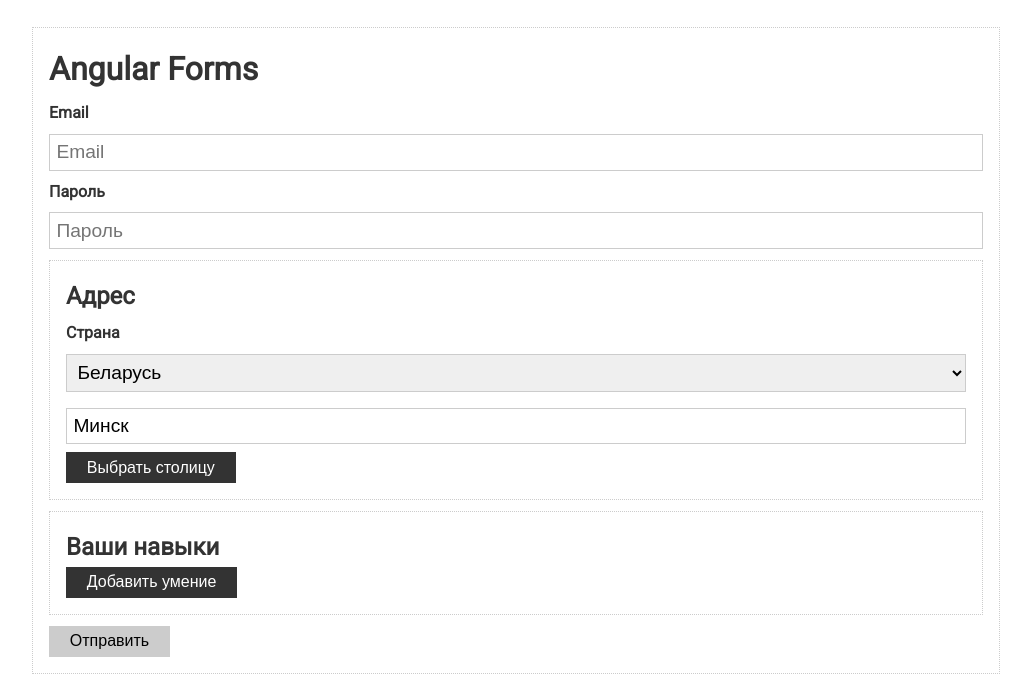
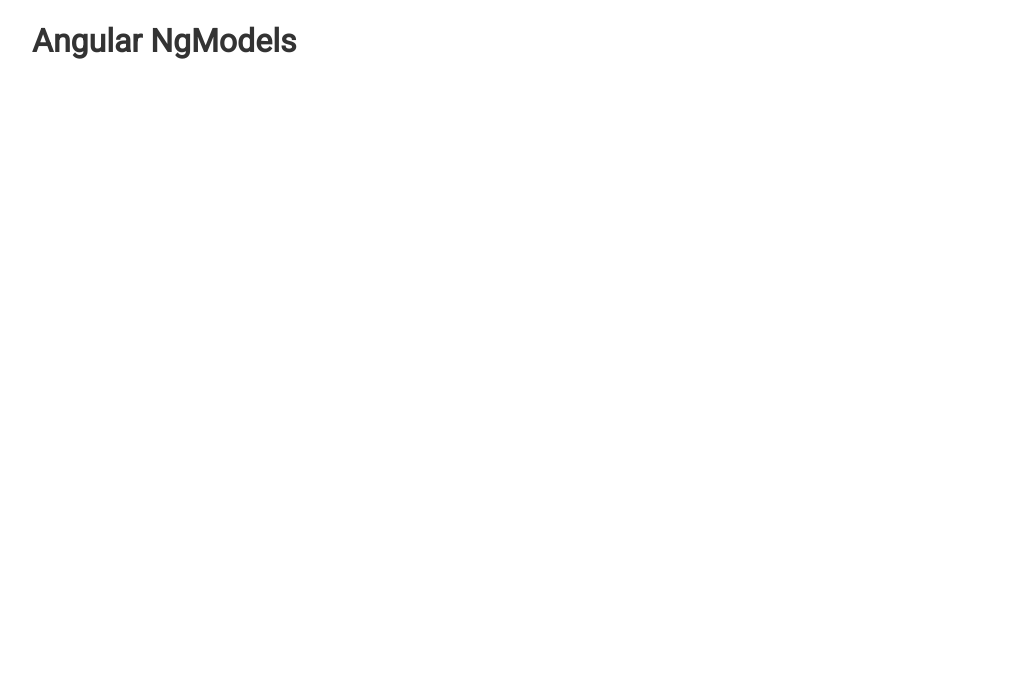
Before and after one commit to Comprehensher/angular-conspect, an Angular app: page / in a window 1280 px wide. Shown: the top 696 px of the page, without its empty margins (124-1155 px from the left). Built offline with nearby package versions, Linux system fonts and the light colour scheme.

Commit message:
Initial clean commit before lesson your NgModel

```diff
--- a/src/app/app.component.html
+++ b/src/app/app.component.html
@@ -1,83 +1,3 @@
 <div class="container">
-  <form class="card" [formGroup]="form" (ngSubmit)="submit()" >
-    <h1>Angular Forms</h1>
-
-    <div class="form-control">
-      <label>Email</label>
-      <input type="text" placeholder="Email" formControlName="email">
-      <!--      you can debug, see what errors at element in json format
-      <pre>{{form.get('email').errors | json}}</pre>
-      -->
-      <div
-        *ngIf="form.get('email').invalid && form.get('email').touched"
-        class="validation">
-        <small *ngIf="form.get('email').errors['required']">
-          Поле email не может быть пустым
-        </small>
-        <small *ngIf="form.get('email').errors['email']">
-          Введите корректный email
-        </small>
-        <small *ngIf="form.get('email').errors['restrictedEmail']">
-          Email {{form.get('email').value}} запрещен
-        </small>
-        <small *ngIf="form.get('email').errors['uniqEmail']">
-          Email {{form.get('email').value}} занят
-        </small>
-      </div>
-    </div>
-
-    <div class="form-control">
-      <label>Пароль</label>
-      <input type="password" placeholder="Пароль" formControlName="password">
-      <!--      you can debug, see what errors at element in json format
-      <pre>{{form.get('password').errors | json}}</pre>
-      -->
-      <div class="validation"
-           *ngIf="form.get('password').invalid && form.get('password').touched"
-      >
-        <small *ngIf="form.get('password').errors['required']">
-          Пароль не может быть пустым
-        </small>
-        <small *ngIf="form.get('password').errors['minlength']">
-          Длина должна быть не менее {{form.get('password').errors['minlength'].requiredLength}},
-          Сейчас количество символов {{form.get('password').errors['minlength'].actualLength}}
-        </small>
-      </div>
-    </div>
-
-    <div class="card" formGroupName="address">
-      <h2>Адрес</h2>
-
-      <div class="form-control">
-        <label>Страна</label>
-
-        <select formControlName="country">
-          <option value="ru">Россия</option>
-          <option value="ua">Украина</option>
-          <option value="by">Беларусь</option>
-        </select>
-      </div>
-
-      <div class="form-control">
-        <input type="text" formControlName="city" placeholder="Город">
-      </div>
-
-      <button class="btn" type="button" (click)="setCapital()">Выбрать столицу</button>
-    </div>
-
-    <div class="card" formGroupName="skills">
-      <h2>Ваши навыки</h2>
-      <button class="btn" type="button" (click)="addSkill()">Добавить умение</button>
-      <div
-        class="form-control"
-        *ngFor="let control of form.get('skills')['controls']; let idx = index"
-      >
-        <label>Умение {{idx + 1}}</label>
-        <input type="text" [formControlName]="idx">
-      </div>
-    </div>
-
-    <button class="btn" type="submit" [disabled]="form.invalid || form.pending">Отправить</button>
-
-  </form>
+  <h1>Angular NgModels</h1>
 </div>
--- a/src/app/app.component.ts
+++ b/src/app/app.component.ts
@@ -7,57 +7,6 @@
   templateUrl: './app.component.html',
   styleUrls: ['./app.component.scss']
 })
-export class AppComponent implements OnInit {
-  form: FormGroup
+export class AppComponent {
 
-  ngOnInit() {
-    this.form = new FormGroup({
-      email: new FormControl('', [
-        Validators.email,
-        Validators.required,
-        MyValidators.restrictedEmails
-      ], [MyValidators.uniqEmail]), // ассинхронные валидаторы добавдялются в третий параметр
-      password: new FormControl(null, [
-        Validators.required,
-        Validators.minLength(6)
-      ]),
-      address: new FormGroup({
-        country: new FormControl('by'),
-        city: new FormControl('Минск', Validators.required)
-
-      }),
-      skills: new FormArray([])
-    })
-  }
-
-  submit() {
-    if (this.form.valid) {
-      console.log('Form: ', this.form)
-      const formData = {...this.form.value}
-      console.log('Form Data', formData)
-      // for cleaning all html elements of ther form
-      this.form.reset();
-    }
-  }
-
-  setCapital() {
-    const cityMap = {
-      ru: 'Москва',
-      ua: 'Куев',
-      by: 'Минск'
-    }
-
-    const cityKey = this.form.get('address').get('country').value
-    const city = cityMap[cityKey]
-
-    this.form.patchValue({address: {city}})
-  }
-
-  addSkill() {
-    const control = new FormControl('', Validators.required);
-    // кастим к типу FormArray - первый способ
-    // (<FormArray>this.form.get('skills')).push()
-    //  Второй способ ниже
-    (this.form.get('skills') as FormArray).push(control)
-  }
 }
```
